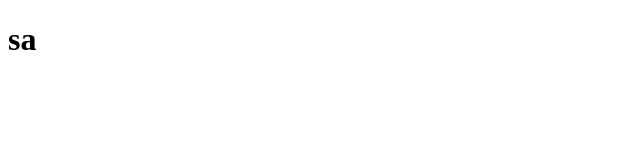
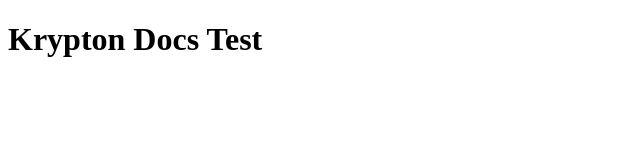
Before and after one commit to beratcmn/krypton, a plain HTML site: page docs/index.html in a window 1280 px wide. Shown: the whole page, without its empty margins (0-640 px from the left). Drawn offline with Linux system fonts and the light colour scheme.

Commit message:
Initial Commit

```diff
--- a/web/index.html
+++ b/docs/index.html
@@ -9,7 +9,7 @@
 </head>
 
 <body>
-    <h1>sa</h1>
+    <h1>Krypton Docs Test</h1>
 </body>
 
 </html>
```
